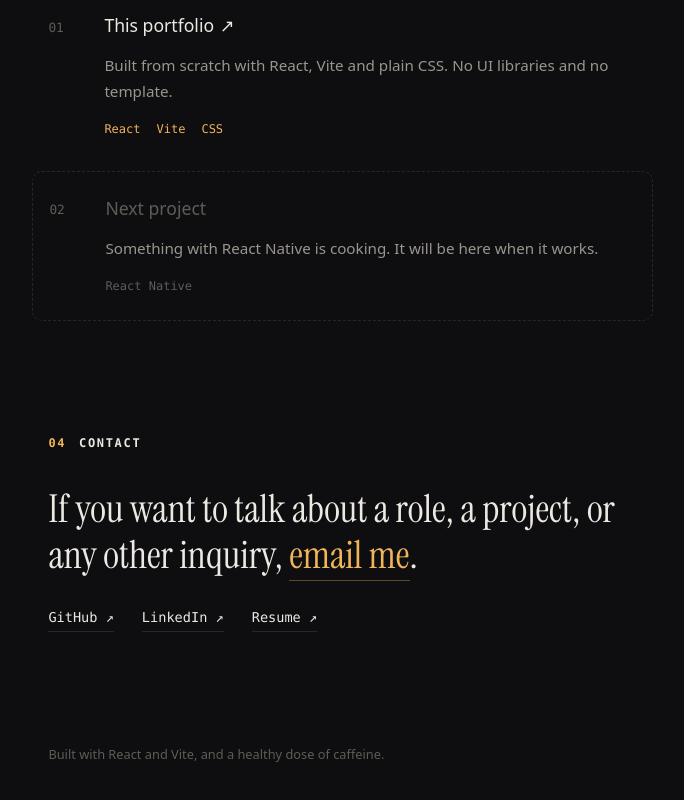
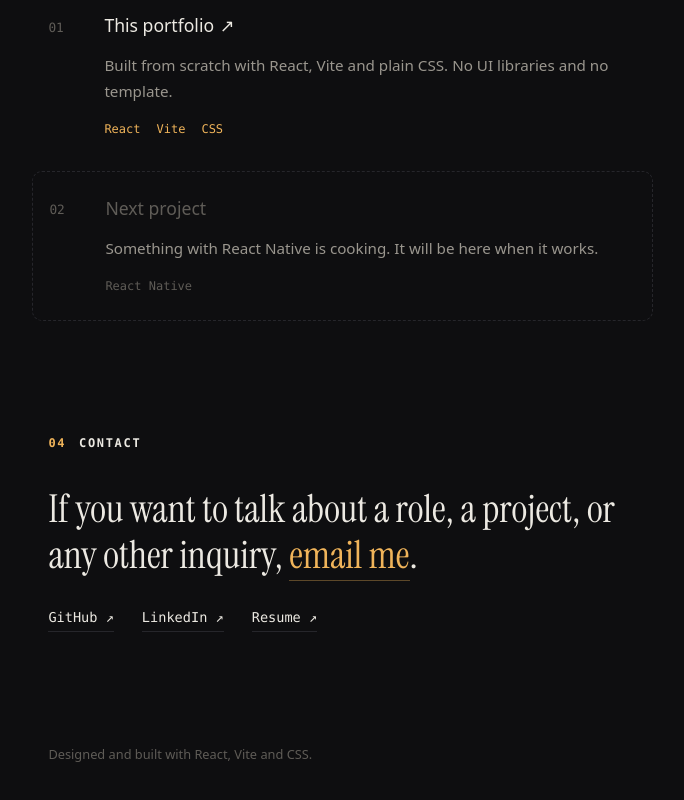
Before and after one commit to Code-by-Hamza/portfolio, a React (Vite) app: page / in a window 1280 px wide. Shown: the part 850-1650 px from the top of the page, without its empty margins (569-1253 px from the left). Built offline with nearby package versions, Linux system fonts and the light colour scheme.

Commit message:
Polish portfolio footer

```diff
--- a/src/App.jsx
+++ b/src/App.jsx
@@ -33,8 +33,7 @@ export default function App() {
                     <Projects />
                     <Contact />
                     <p className="footnote">
-                        Built with React and Vite, and a healthy dose of
-                        caffeine.
+                        Designed and built with React, Vite and CSS.
                     </p>
                 </main>
             </div>
```
